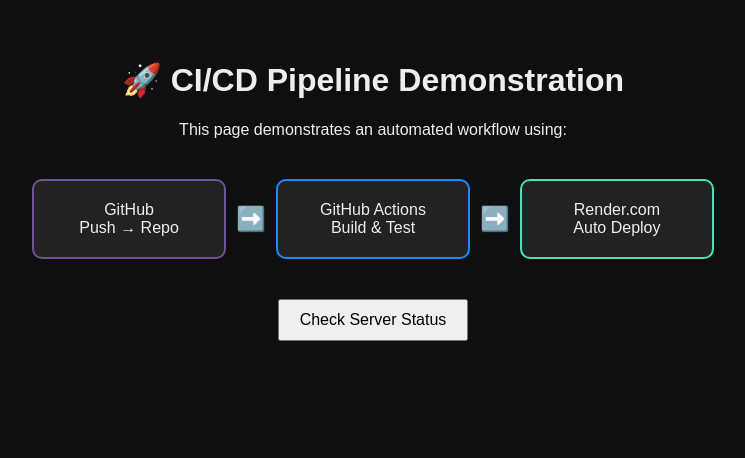
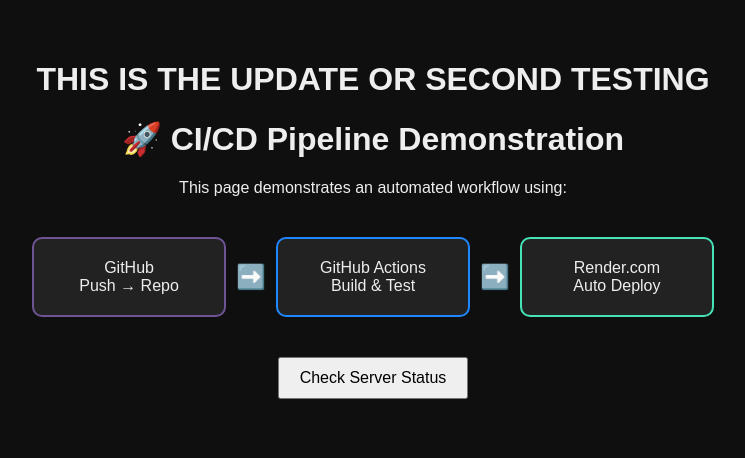
Before and after one commit to HenzDion/CICD-Demo, a website: page public/index.html in a window 1280 px wide. Shown: the whole page, without its empty margins (267-1012 px from the left). Drawn offline with Linux system fonts and the light colour scheme.

Commit message:
Trial 2 - Adding new Text in landing page

```diff
--- a/public/index.html
+++ b/public/index.html
@@ -9,6 +9,7 @@
 <body>
 
     <div class="container">
+        <h1>THIS IS THE UPDATE OR SECOND TESTING</h1>
         <h1>🚀 CI/CD Pipeline Demonstration</h1>
         <p>This page demonstrates an automated workflow using:</p>
 
```
